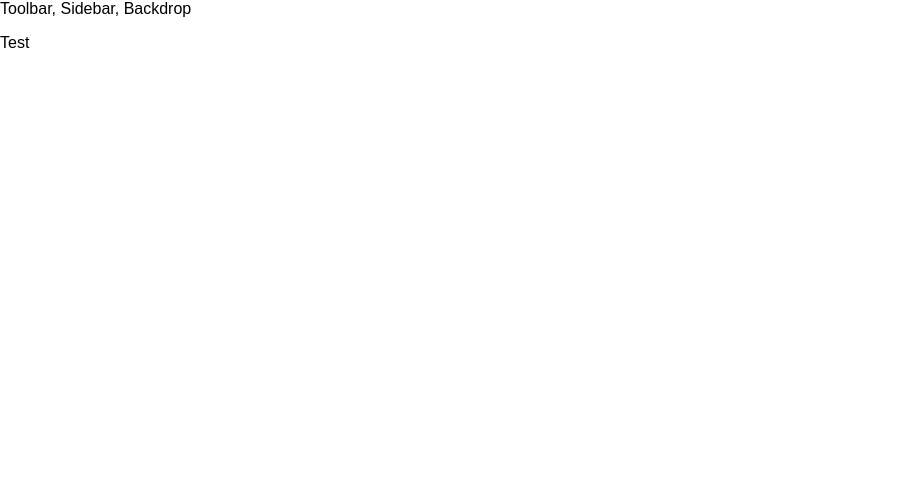
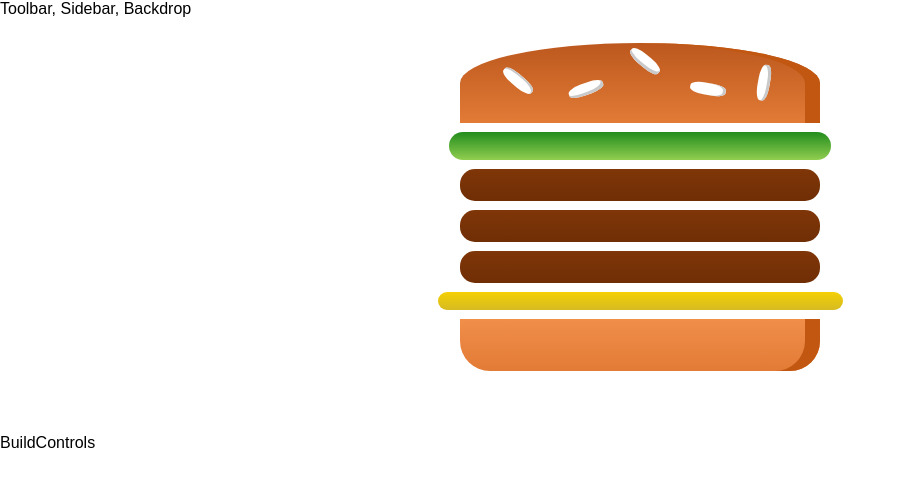
Before and after one commit to abdirahmanjama/burger-builder, a React (Create React App) app: page / in a window 1280 px wide. Shown: the top 486 px of the page, without its empty margins (0-906 px from the left). Built offline with nearby package versions, Linux system fonts and the light colour scheme.

Commit message:
Added the Burger and BurgerIngredient component.

```diff
--- a/package.json
+++ b/package.json
@@ -6,6 +6,7 @@
     "@testing-library/jest-dom": "^5.11.10",
     "@testing-library/react": "^11.2.6",
     "@testing-library/user-event": "^12.8.3",
+    "prop-types": "^15.7.2",
     "react": "^17.0.2",
     "react-dom": "^17.0.2",
     "react-scripts": "4.0.3",
--- a/src/App.js
+++ b/src/App.js
@@ -1,4 +1,5 @@
-import Layout from "./components/layout/layout";
+import Layout from "./components/layout/Layout";
+import BurgerBuilder from "./containers/BurgerBuilder/BurgerBuilder";
 import React, { Component } from "react";
 
 class App extends Component {
@@ -7,11 +8,13 @@ class App extends Component {
   }
   render() {
     return (
-      <div>
-        <Layout>
-          <p>Test</p>
-        </Layout>
-      </div>
+      <React.Fragment>
+        <div>
+          <Layout>
+            <BurgerBuilder></BurgerBuilder>
+          </Layout>
+        </div>
+      </React.Fragment>
     );
   }
 }
--- /dev/null
+++ b/src/components/Burger/Burger.js
@@ -0,0 +1,20 @@
+import React from "react";
+import BurgerIngredient from "./BurgerIngredients/BurgerIngredient";
+import styles from "./Burger.module.css";
+const burger = (props) => {
+  return (
+    <div className={styles.Burger}>
+      <BurgerIngredient type="bread-top" />
+      <BurgerIngredient type="salad" />
+      <BurgerIngredient type="meat" />
+      <BurgerIngredient type="meat" />
+
+      <BurgerIngredient type="meat" />
+
+      <BurgerIngredient type="cheese" />
+      <BurgerIngredient type="bottom-bread" />
+    </div>
+  );
+};
+
+export default burger;
--- /dev/null
+++ b/src/components/Burger/Burger.module.css
@@ -0,0 +1,23 @@
+.Burger {
+  width: 100%;
+  margin: auto;
+  height: 240px;
+  overflow: scroll;
+  text-align: center;
+  font-size: bold;
+  font-size: 1.2rem;
+}
+
+@media (min-width: 1000px) and (min-height: 700px) {
+  .Burger {
+    width: 700px;
+    height: 600px;
+  }
+}
+
+@media (min-width: 500px) and (min-height: 401px) {
+  .Burger {
+    width: 450px;
+    height: 400px;
+  }
+}
--- /dev/null
+++ b/src/components/Burger/BurgerIngredients/BurgerIngredient.js
@@ -0,0 +1,45 @@
+import React from "react";
+import styles from "./BurgerIngredient.module.css";
+import PropTypes from "prop-types";
+
+{
+  /*This class contains the ingredient logic. It is a functional/stateless component.*/
+}
+//PropTypes validates our prop entries
+//Class name, add proptypes property set it equal to JS Object.
+const burgerIngredient = (props) => {
+  let ingredient = null;
+
+  switch (props.type) {
+    case "bottom-bread":
+      ingredient = <div className={styles.BreadBottom}></div>;
+      break;
+    case "bread-top":
+      ingredient = (
+        <div className={styles.BreadTop}>
+          <div className={styles.Seeds1}></div>
+          <div className={styles.Seeds2}></div>
+        </div>
+      );
+      break;
+    case "meat":
+      ingredient = <div className={styles.Meat}></div>;
+      break;
+    case "cheese":
+      ingredient = <div className={styles.Cheese}></div>;
+      break;
+    case "salad":
+      ingredient = <div className={styles.Salad}></div>;
+      break;
+    default:
+      ingredient = null;
+  }
+
+  return ingredient;
+};
+
+burgerIngredient.propTypes = {
+  type: PropTypes.string.isRequired,
+};
+
+export default burgerIngredient;
--- /dev/null
+++ b/src/components/Burger/BurgerIngredients/BurgerIngredient.module.css
@@ -0,0 +1,112 @@
+.BreadBottom {
+  height: 13%;
+  width: 80%;
+  background: linear-gradient(#f08e4a, #e27b36);
+  border-radius: 0 0 30px 30px;
+  box-shadow: inset -15px 0 #c15711;
+  margin: 2% auto;
+}
+
+.BreadTop {
+  height: 20%;
+  width: 80%;
+  background: linear-gradient(#bc581e, #e27b36);
+  border-radius: 50% 50% 0 0;
+  box-shadow: inset -15px 0 #c15711;
+  margin: 2% auto;
+  position: relative;
+}
+
+.Seeds1 {
+  width: 10%;
+  height: 15%;
+  position: absolute;
+  background-color: white;
+  left: 30%;
+  top: 50%;
+  border-radius: 40%;
+  transform: rotate(-20deg);
+  box-shadow: inset -2px -3px #c9c9c9;
+}
+
+.Seeds1:after {
+  content: "";
+  width: 100%;
+  height: 100%;
+  position: absolute;
+  background-color: white;
+  left: -170%;
+  top: -260%;
+  border-radius: 40%;
+  transform: rotate(60deg);
+  box-shadow: inset -1px 2px #c9c9c9;
+}
+
+.Seeds1:before {
+  content: "";
+  width: 100%;
+  height: 100%;
+  position: absolute;
+  background-color: white;
+  left: 180%;
+  top: -50%;
+  border-radius: 40%;
+  transform: rotate(60deg);
+  box-shadow: inset -1px -3px #c9c9c9;
+}
+
+.Seeds2 {
+  width: 10%;
+  height: 15%;
+  position: absolute;
+  background-color: white;
+  left: 64%;
+  top: 50%;
+  border-radius: 40%;
+  transform: rotate(10deg);
+  box-shadow: inset -3px 0 #c9c9c9;
+}
+
+.Seeds2:before {
+  content: "";
+  width: 100%;
+  height: 100%;
+  position: absolute;
+  background-color: white;
+  left: 150%;
+  top: -130%;
+  border-radius: 40%;
+  transform: rotate(90deg);
+  box-shadow: inset 1px 3px #c9c9c9;
+}
+
+.Meat {
+  width: 80%;
+  height: 8%;
+  background: linear-gradient(#7f3608, #702e05);
+  margin: 2% auto;
+  border-radius: 15px;
+}
+
+.Cheese {
+  width: 90%;
+  height: 4.5%;
+  margin: 2% auto;
+  background: linear-gradient(#f4d004, #d6bb22);
+  border-radius: 20px;
+}
+
+.Salad {
+  width: 85%;
+  height: 7%;
+  margin: 2% auto;
+  background: linear-gradient(#228c1d, #91ce50);
+  border-radius: 20px;
+}
+
+.Bacon {
+  width: 80%;
+  height: 3%;
+  background: linear-gradient(#bf3813, #c45e38);
+  margin: 2% auto;
+}
--- /dev/null
+++ b/src/components/layout/Layout.module.css
@@ -0,0 +1,3 @@
+.body {
+  margin-top: 16px;
+}
--- a/src/components/layout/layout.js
+++ b/src/components/layout/layout.js
@@ -1,11 +1,11 @@
-import React from "react";
+import React, { Fragment } from "react";
+import styles from "./Layout.module.css";
 
 const layout = (props) => {
   return (
     <React.Fragment>
       <div>Toolbar, Sidebar, Backdrop</div>
-
-      <main>{props.children}</main>
+      <main className={styles.body}>{props.children}</main>
     </React.Fragment>
   );
 };
--- /dev/null
+++ b/src/containers/BurgerBuilder/BurgerBuilder.js
@@ -0,0 +1,18 @@
+import React, { Component } from "react";
+import Burger from "../../components/Burger/Burger";
+class BurgerBuilder extends Component {
+  constructor(props) {
+    super(props);
+  }
+
+  render() {
+    return (
+      <React.Fragment>
+        <Burger></Burger>
+        <div>BuildControls</div>
+      </React.Fragment>
+    );
+  }
+}
+
+export default BurgerBuilder;
```
Also changed, not shown: 1 other file (tests, documents, lock files or other folders).
